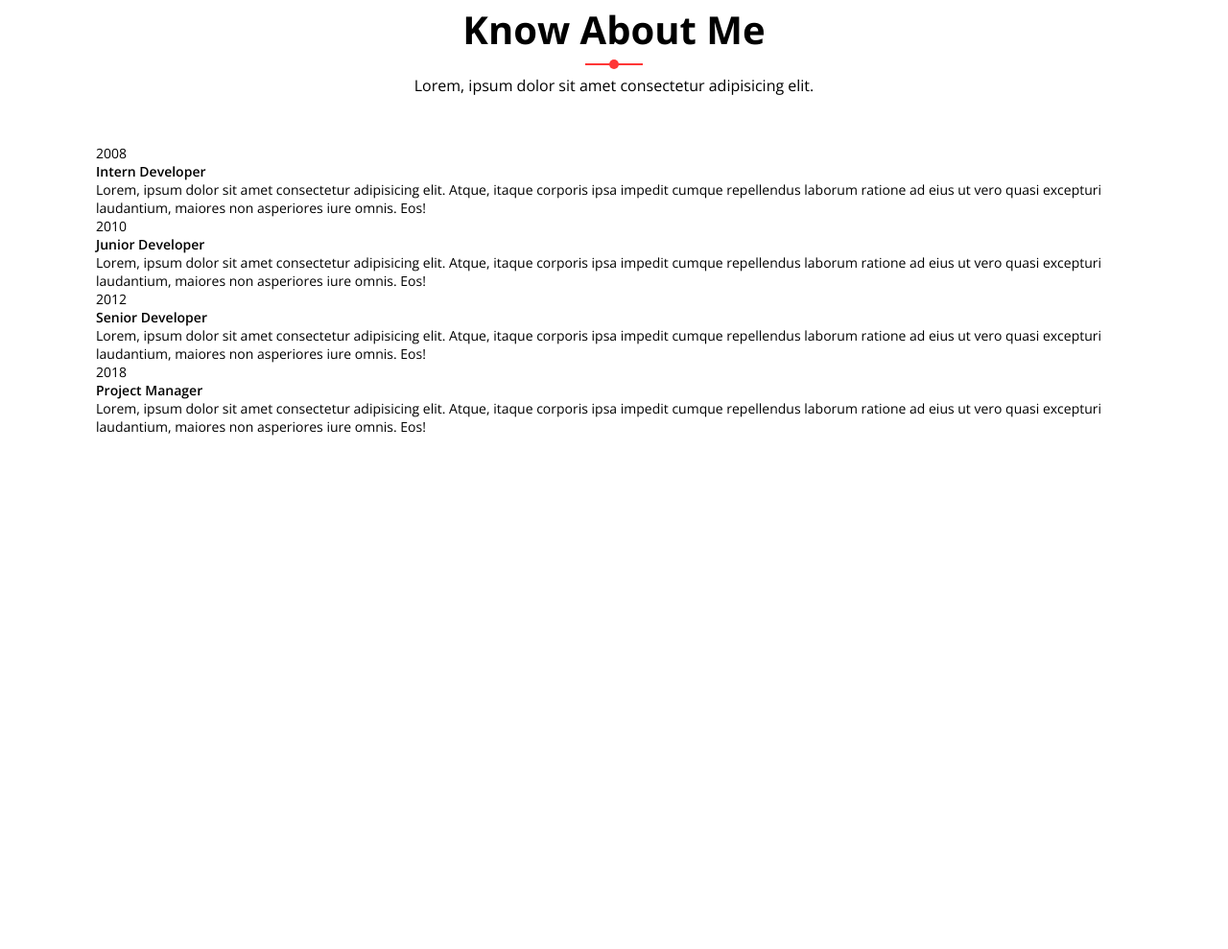
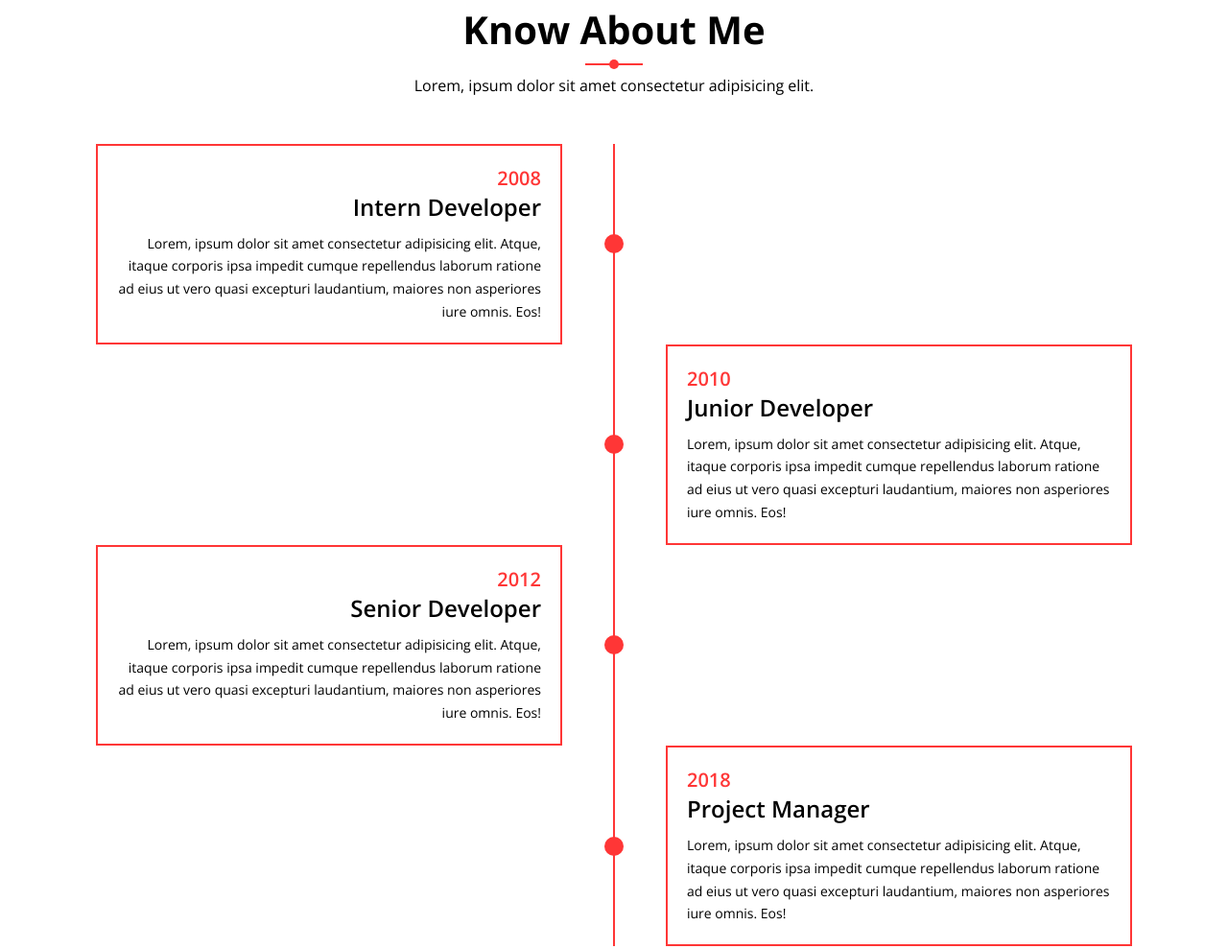
Before and after one commit to foysal1991/xenon-sass-project, a plain HTML site: page index.html in a window 1280 px wide. Shown: the part 3746-4735 px from the top of the page at 96% size. Before the commit the page ends 4280 px from the top, so only its background shows below. Drawn offline with nearby package versions, Linux system fonts and the light colour scheme.

Commit message:
timeline section added

```diff
--- a/assets/css/layouts/_all.scss
+++ b/assets/css/layouts/_all.scss
@@ -5,3 +5,4 @@
 @import 'services';
 @import 'project';
 @import 'counter';
+@import 'timeline';
--- /dev/null
+++ b/assets/css/layouts/_timeline.scss
@@ -0,0 +1,65 @@
+.timeline-area{
+    .timeline-list{
+        position: relative;
+
+        &:after{
+            position: absolute;
+            content: "";
+            height: 100%;
+            width: 2px;
+            background-color: $heading-color;
+            left: 50%;
+            top: 0;
+            transform: translateX(-50%);
+        }
+        li{
+            position: relative;
+            clear: both;
+            overflow: hidden;
+
+            &::after{
+                position: absolute;
+                content: "";
+                width: 20px;
+                height: 20px;
+                background-color: $heading-color;
+                top: 50%;
+                left: 50%;
+                transform: translate(-50%,-50%);
+                border-radius: 50%;
+            }
+
+            &:nth-child(even){
+                .timeline-content{
+                    float: right;
+                    text-align: left;
+                }
+            }
+
+            .timeline-content{
+                float: left;
+                width: 45%;
+                border: 2px solid $heading-color;
+                padding: 20px;
+                text-align: right;
+                span{
+                    font-size: 20px;
+                    font-weight: 600;
+                    color: $heading-color;
+
+                }
+                h4{
+                    font-size: 24px;
+                    text-transform: capitalize;
+                    margin-bottom: 10px;
+
+                }
+                p{
+
+                    line-height: 1.7;
+
+                }
+            }
+        }
+    }
+}
```
Also changed, not shown: assets/css/style.css, 1 other file.
